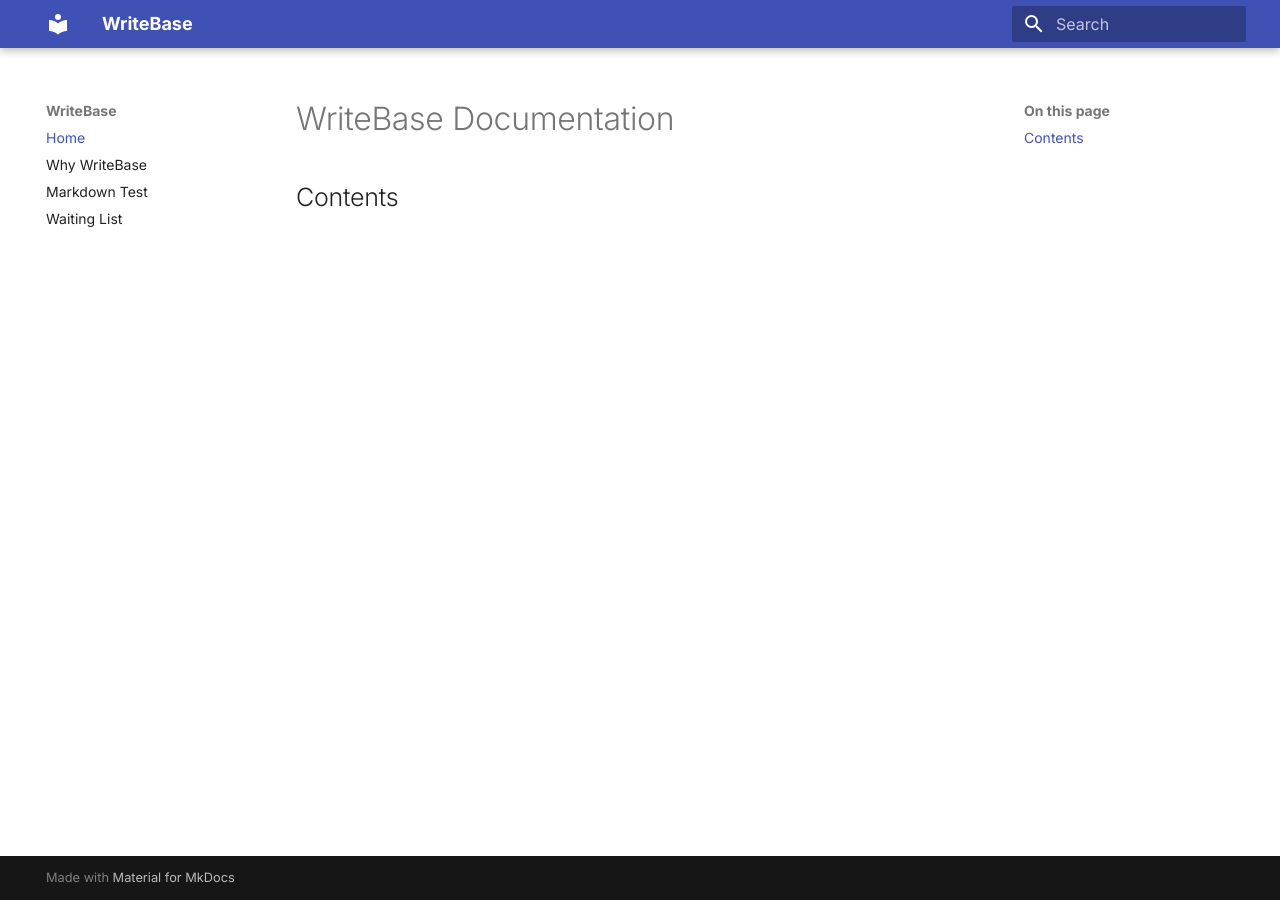
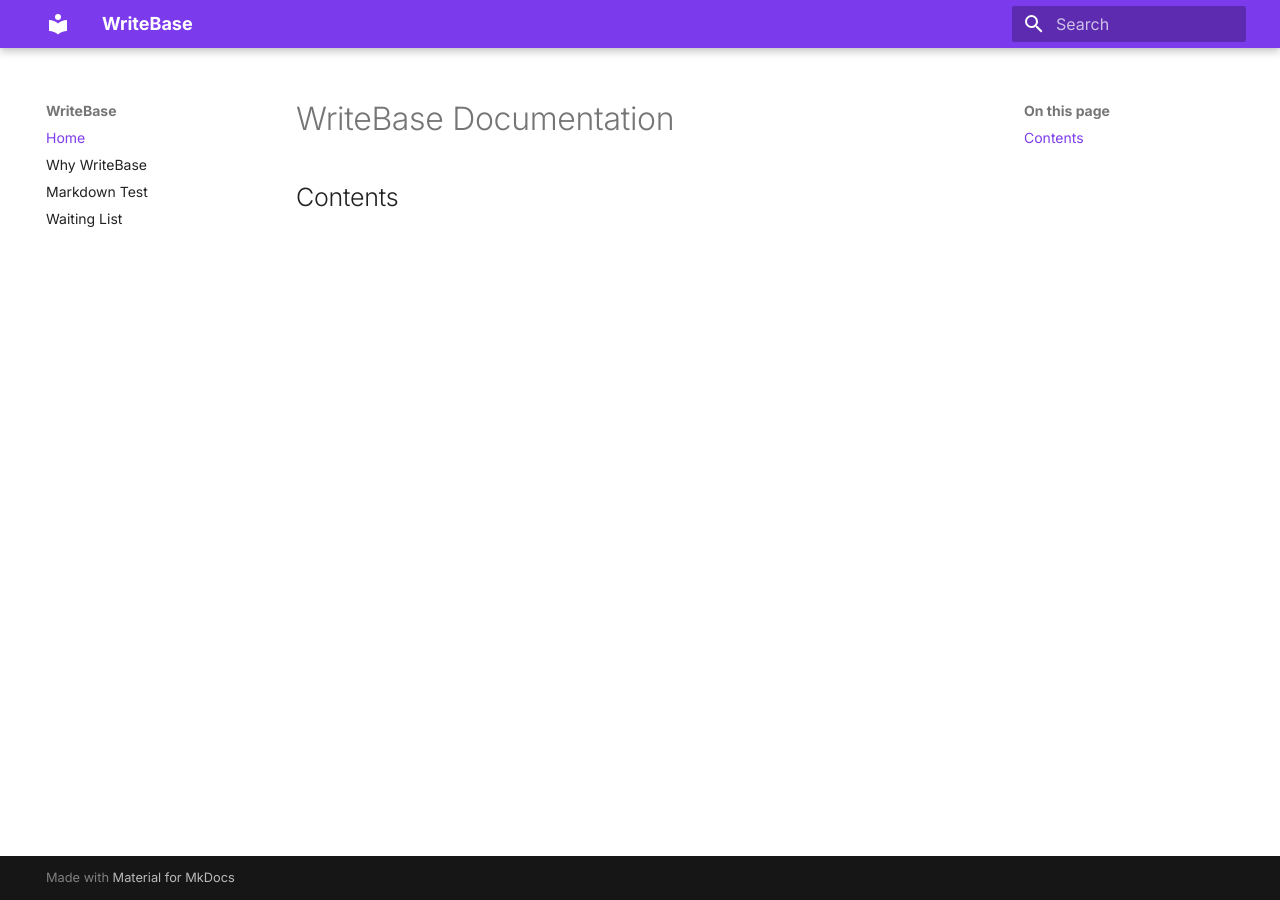
Before and after one commit to larssonhthomas-afk/writebase-docs, an MkDocs documentation site: the page built from docs/index.md, in a window 1280 px wide. Built offline with MkDocs 1.6.1 and Material for MkDocs 9.7.7, drawn with Linux system fonts in a browser that asks for light colours.

Commit message:
Update extra.css

```diff
--- a/docs/stylesheets/extra.css
+++ b/docs/stylesheets/extra.css
@@ -1,4 +1,12 @@
-:root {
+:root,
+[data-md-color-scheme="default"] {
   --md-primary-fg-color: #7c3aed;
+  --md-primary-fg-color--light: #9f67ff;
+  --md-primary-fg-color--dark: #5b21b6;
   --md-accent-fg-color: #7c3aed;
 }
+
+.md-header,
+.md-tabs {
+  background-color: #7c3aed;
+}
```
